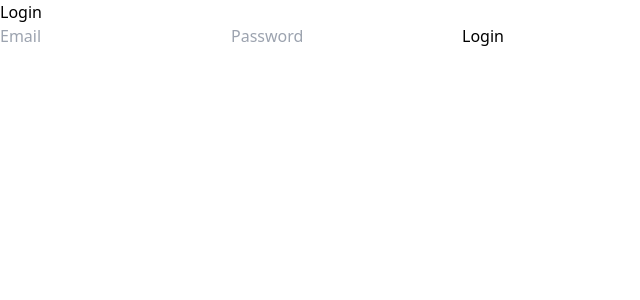
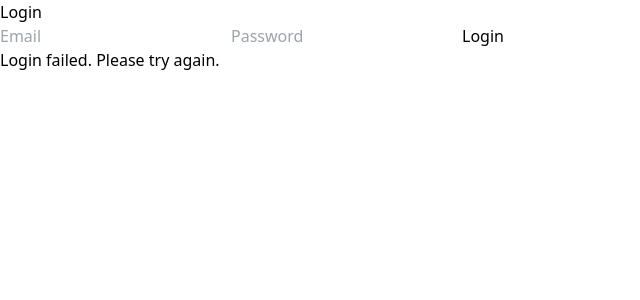
Before and after one commit to DamandeepKour/ai-fitness-frontend, a React (Vite) app: page / in a window 1280 px wide. Both pictures are taken after a click on the button "Login". Shown: the top 300 px of the page, without its empty margins (0-640 px from the left). Built offline with nearby package versions, Linux system fonts and the light colour scheme; no server answers.

Commit message:
working of login page and stores the cookies for further page

```diff
--- a/src/App.jsx
+++ b/src/App.jsx
@@ -1,12 +1,13 @@
 // src/App.jsx
 
+import { useState } from "react";
 import Dashboard from "./pages/Dashboard";
 import Login from "./pages/Login";
 
 const App = () => {
-  const token = localStorage.getItem("token");
+  const [token, setToken] = useState(localStorage.getItem("token"));
 
-  return token ? <Dashboard /> : <Login />;
+  return token ? <Dashboard /> : <Login onLogin={setToken} />;
 };
 
 export default App;
--- a/src/api/axios.js
+++ b/src/api/axios.js
@@ -3,11 +3,20 @@
 import axios from "axios";
 
 const API = axios.create({
-  baseURL: "http://localhost:2002/api",
+  baseURL: import.meta.env.VITE_API_BASE_URL,
 });
 
+const getTokenFromCookie = () => {
+  const cookie = document.cookie
+    .split("; ")
+    .find((item) => item.startsWith("token="));
+
+  if (!cookie) return null;
+  return decodeURIComponent(cookie.split("=")[1]);
+};
+
 API.interceptors.request.use((config) => {
-  const token = localStorage.getItem("token");
+  const token = getTokenFromCookie() || localStorage.getItem("token");
 
   if (token) {
     config.headers.Authorization = `Bearer ${token}`;
--- a/src/pages/Dashboard.jsx
+++ b/src/pages/Dashboard.jsx
@@ -13,7 +13,7 @@ const Dashboard = () => {
   }, []);
 
   const fetchDashboard = async () => {
-    const res = await API.get("/dashboard");
+    const res = await API.get("/dashboard/show");
     setData(res.data.data);
   };
 
--- a/src/pages/Login.jsx
+++ b/src/pages/Login.jsx
@@ -3,15 +3,31 @@
 import { useState } from "react";
 import API from "../api/axios";
 
-const Login = () => {
+const Login = ({ onLogin }) => {
   const [form, setForm] = useState({ email: "", password: "" });
+  const [error, setError] = useState("");
+
+  const setAuthCookie = (token) => {
+    document.cookie = `token=${encodeURIComponent(token)}; path=/; max-age=86400; samesite=lax`;
+  };
 
   const handleLogin = async () => {
-    const res = await API.post("/auth/login", form);
+    try {
+      setError("");
+      const res = await API.post("/auth/login", form);
+      const token = res.data?.data?.token;
 
-    localStorage.setItem("token", res.data.token);
+      if (!token) {
+        setError("Login failed: token not received.");
+        return;
+      }
 
-    window.location.href = "/";
+      localStorage.setItem("token", token);
+      setAuthCookie(token);
+      onLogin?.(token);
+    } catch (err) {
+      setError(err.response?.data?.message || "Login failed. Please try again.");
+    }
   };
 
   return (
@@ -42,6 +58,7 @@ const Login = () => {
         >
           Login
         </button>
+        {error ? <p className="text-red-500 text-sm mt-3">{error}</p> : null}
       </div>
     </div>
   );
```
Also changed, not shown: 2 other files (tests, documents, lock files or other folders).
